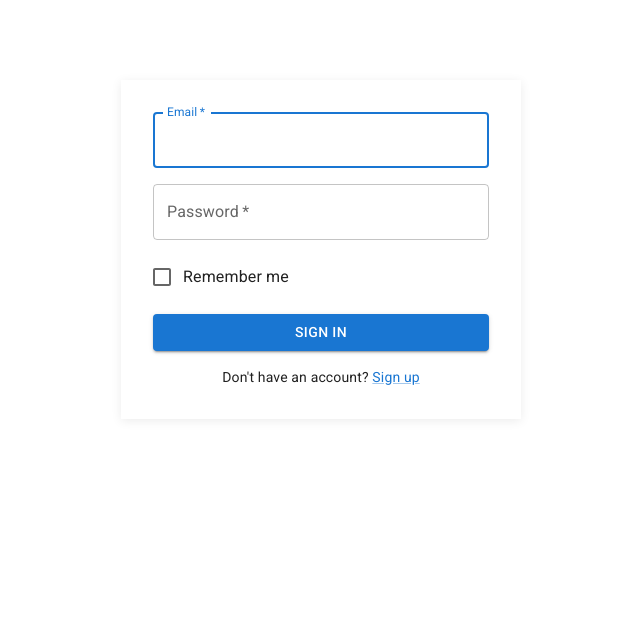
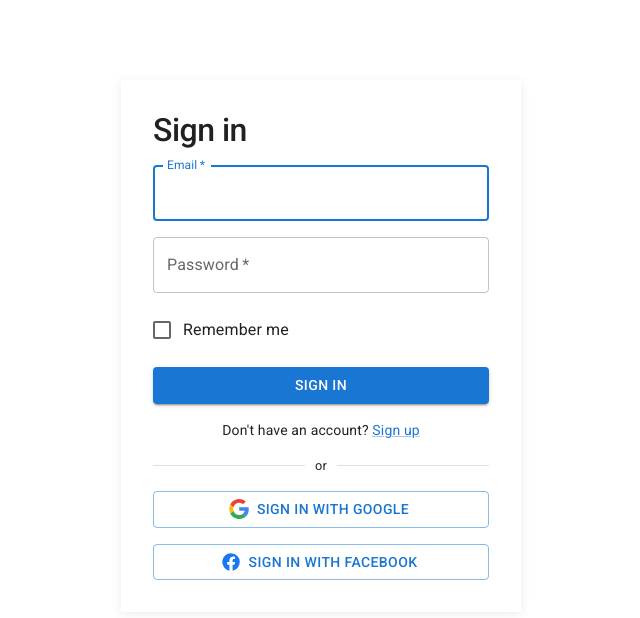
Before and after one commit to bqsst/test-mui-v6, a React (Create React App) app: page / in a window 1280 px wide. Shown: the top 618 px of the page, without its empty margins (319-959 px from the left). Built offline with nearby package versions, Linux system fonts and the light colour scheme.

Commit message:
update signn in form

```diff
--- a/src/App.tsx
+++ b/src/App.tsx
@@ -1,6 +1,32 @@
 import { Button, TextField, Stack, Box, Checkbox, Typography, Link } from '@mui/material';
 import { CssBaseline } from '@mui/material';
 import FormControlLabel from '@mui/material/FormControlLabel';
+import Divider from '@mui/material/Divider';
+import SvgIcon from '@mui/material/SvgIcon';
+
+const GoogleIcon = () => {
+   return (
+      <SvgIcon>
+         <svg xmlns="http://www.w3.org/2000/svg" width="800px" height="800px" viewBox="-3 0 262 262" preserveAspectRatio="xMidYMid">
+            <path d="M255.878 133.451c0-10.734-.871-18.567-2.756-26.69H130.55v48.448h71.947c-1.45 12.04-9.283 30.172-26.69 42.356l-.244 1.622 38.755 30.023 2.685.268c24.659-22.774 38.875-56.282 38.875-96.027" fill="#4285F4" />
+            <path d="M130.55 261.1c35.248 0 64.839-11.605 86.453-31.622l-41.196-31.913c-11.024 7.688-25.82 13.055-45.257 13.055-34.523 0-63.824-22.773-74.269-54.25l-1.531.13-40.298 31.187-.527 1.465C35.393 231.798 79.49 261.1 130.55 261.1" fill="#34A853" />
+            <path d="M56.281 156.37c-2.756-8.123-4.351-16.827-4.351-25.82 0-8.994 1.595-17.697 4.206-25.82l-.073-1.73L15.26 71.312l-1.335.635C5.077 89.644 0 109.517 0 130.55s5.077 40.905 13.925 58.602l42.356-32.782" fill="#FBBC05" />
+            <path d="M130.55 50.479c24.514 0 41.05 10.589 50.479 19.438l36.844-35.974C195.245 12.91 165.798 0 130.55 0 79.49 0 35.393 29.301 13.925 71.947l42.211 32.783c10.59-31.477 39.891-54.251 74.414-54.251" fill="#EB4335" />
+         </svg>
+      </SvgIcon>
+   )
+}
+
+const FacebookIcon = () => {
+   return (
+      <SvgIcon>
+         <svg xmlns="http://www.w3.org/2000/svg" width="800px" height="800px" viewBox="0 0 16 16" fill="none">
+            <path fill="#1877F2" d="M15 8a7 7 0 00-7-7 7 7 0 00-1.094 13.915v-4.892H5.13V8h1.777V6.458c0-1.754 1.045-2.724 2.644-2.724.766 0 1.567.137 1.567.137v1.723h-.883c-.87 0-1.14.54-1.14 1.093V8h1.941l-.31 2.023H9.094v4.892A7.001 7.001 0 0015 8z" />
+            <path fill="#ffffff" d="M10.725 10.023L11.035 8H9.094V6.687c0-.553.27-1.093 1.14-1.093h.883V3.87s-.801-.137-1.567-.137c-1.6 0-2.644.97-2.644 2.724V8H5.13v2.023h1.777v4.892a7.037 7.037 0 002.188 0v-4.892h1.63z" />
+         </svg>
+      </SvgIcon>
+   )
+}
 
 const App = () => {
    return (
@@ -16,6 +42,9 @@ const App = () => {
       >
          <Stack spacing={2} useFlexGap>
             <CssBaseline />
+            <Typography variant='h1' sx={{fontSize: '2rem', fontWeight: '500'}}>
+               Sign in
+            </Typography>
             <TextField
                required
                type='email'
@@ -63,6 +92,19 @@ const App = () => {
                   </Link>
                </span>
             </Typography>
+            <Divider sx={{ fontSize: '0.8rem' }}>or</Divider>
+            <Button
+               variant='outlined'
+               startIcon={<GoogleIcon />}
+            >
+               Sign in with google
+            </Button>
+            <Button
+               variant='outlined'
+               startIcon={<FacebookIcon />}
+            >
+               Sign in with facebook
+            </Button>
          </Stack>
       </Box>
    )
```
